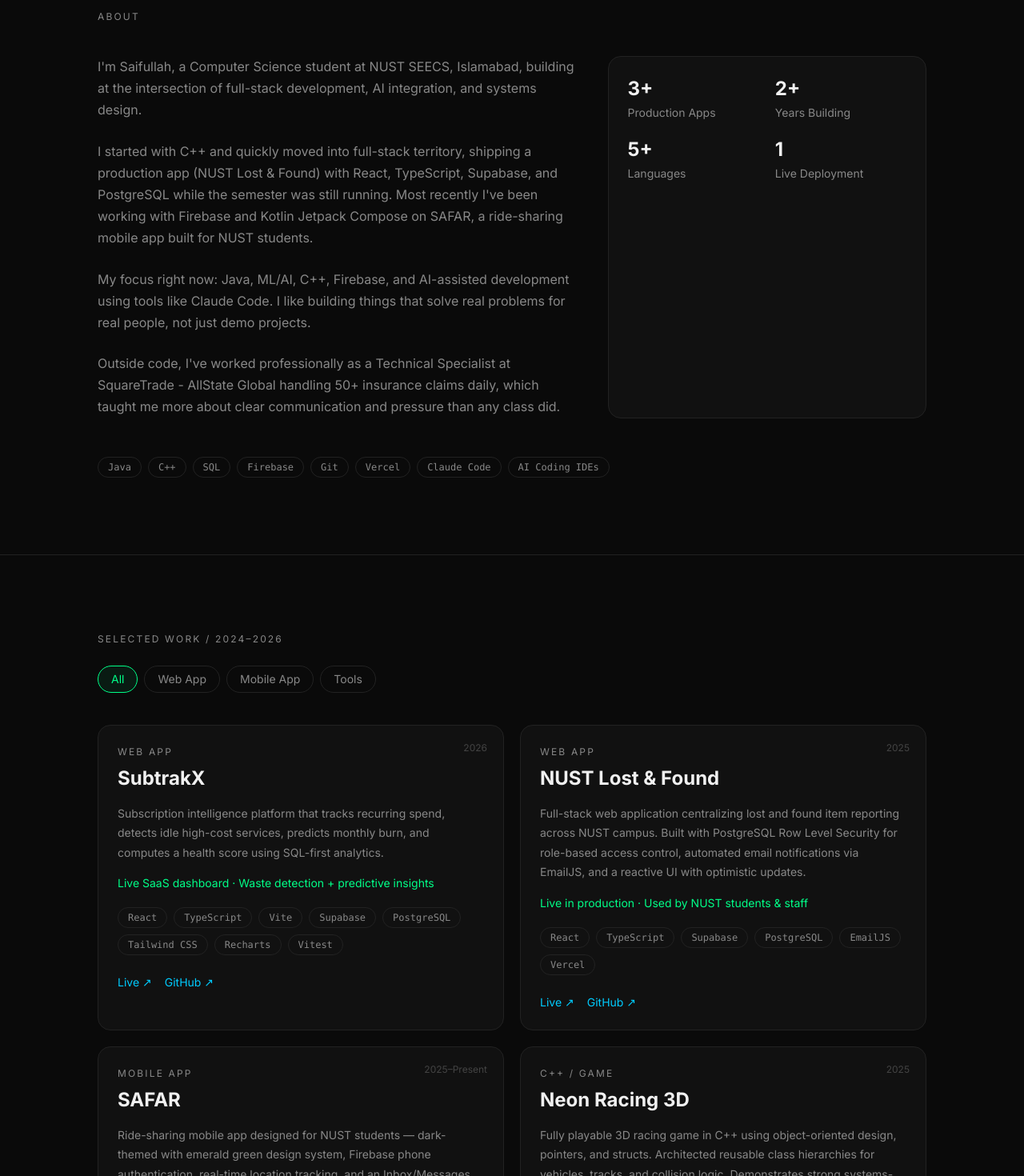
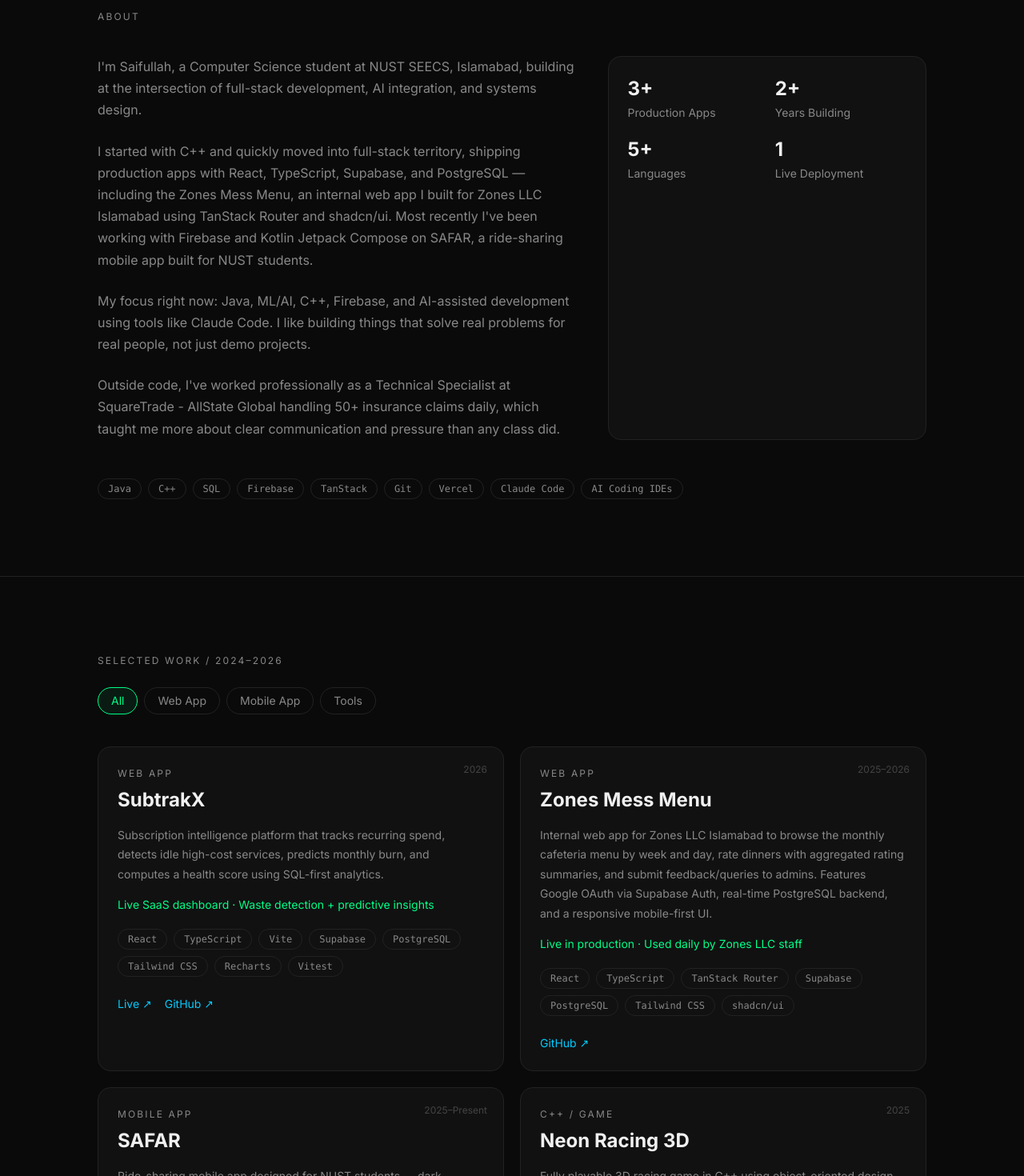
Before and after one commit to sa1ffffff/saif_portfolio, a Next.js app: page / in a window 1280 px wide. Shown: the part 885-2355 px from the top of the page at 80% size. Built offline with nearby package versions, Linux system fonts and the light colour scheme.

Commit message:
feat: replace NUST Lost and Found with Zones Mess Menu

```diff
--- a/components/About.tsx
+++ b/components/About.tsx
@@ -33,10 +33,10 @@
                 of full-stack development, AI integration, and systems design.
               </p>
               <p>
-                I started with C++ and quickly moved into full-stack territory, shipping a production app (NUST Lost
-                & Found) with React, TypeScript, Supabase, and PostgreSQL while the semester was still running. Most
-                recently I&apos;ve been working with Firebase and Kotlin Jetpack Compose on SAFAR, a ride-sharing
-                mobile app built for NUST students.
+                I started with C++ and quickly moved into full-stack territory, shipping production apps with React,
+                TypeScript, Supabase, and PostgreSQL — including the Zones Mess Menu, an internal web app I built for
+                Zones LLC Islamabad using TanStack Router and shadcn/ui. Most recently I&apos;ve been working with
+                Firebase and Kotlin Jetpack Compose on SAFAR, a ride-sharing mobile app built for NUST students.
               </p>
               <p>
                 My focus right now: Java, ML/AI, C++, Firebase, and AI-assisted development using tools like Claude
--- a/lib/data.ts
+++ b/lib/data.ts
@@ -33,16 +33,15 @@
     ]
   },
   {
-    title: "NUST Lost & Found",
+    title: "Zones Mess Menu",
     type: "Web App",
-    year: "2025",
-    stack: ["React", "TypeScript", "Supabase", "PostgreSQL", "EmailJS", "Vercel"],
+    year: "2025–2026",
+    stack: ["React", "TypeScript", "TanStack Router", "Supabase", "PostgreSQL", "Tailwind CSS", "shadcn/ui"],
     description:
-      "Full-stack web application centralizing lost and found item reporting across NUST campus. Built with PostgreSQL Row Level Security for role-based access control, automated email notifications via EmailJS, and a reactive UI with optimistic updates.",
-    highlight: "Live in production · Used by NUST students & staff",
+      "Internal web app for Zones LLC Islamabad to browse the monthly cafeteria menu by week and day, rate dinners with aggregated rating summaries, and submit feedback/queries to admins. Features Google OAuth via Supabase Auth, real-time PostgreSQL backend, and a responsive mobile-first UI.",
+    highlight: "Live in production · Used daily by Zones LLC staff",
     links: [
-      { label: "Live", href: "https://nustlostandfound.vercel.app" },
-      { label: "GitHub", href: "https://github.com/sa1ffffff" }
+      { label: "GitHub", href: "https://github.com/sa1ffffff/zones_mess_menu" }
     ]
   },
   {
@@ -92,6 +91,7 @@
   "C++",
   "SQL",
   "Firebase",
+  "TanStack",
   "Git",
   "Vercel",
   "Claude Code",
```
